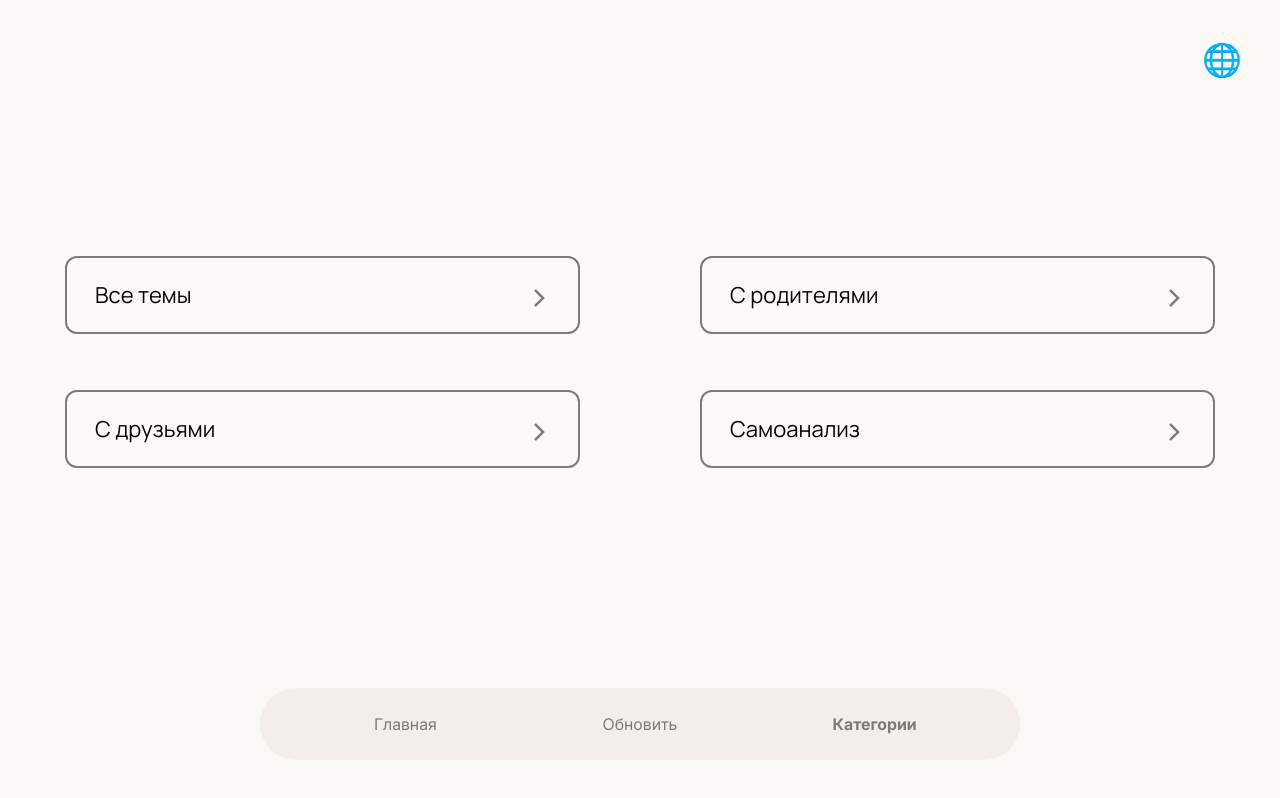
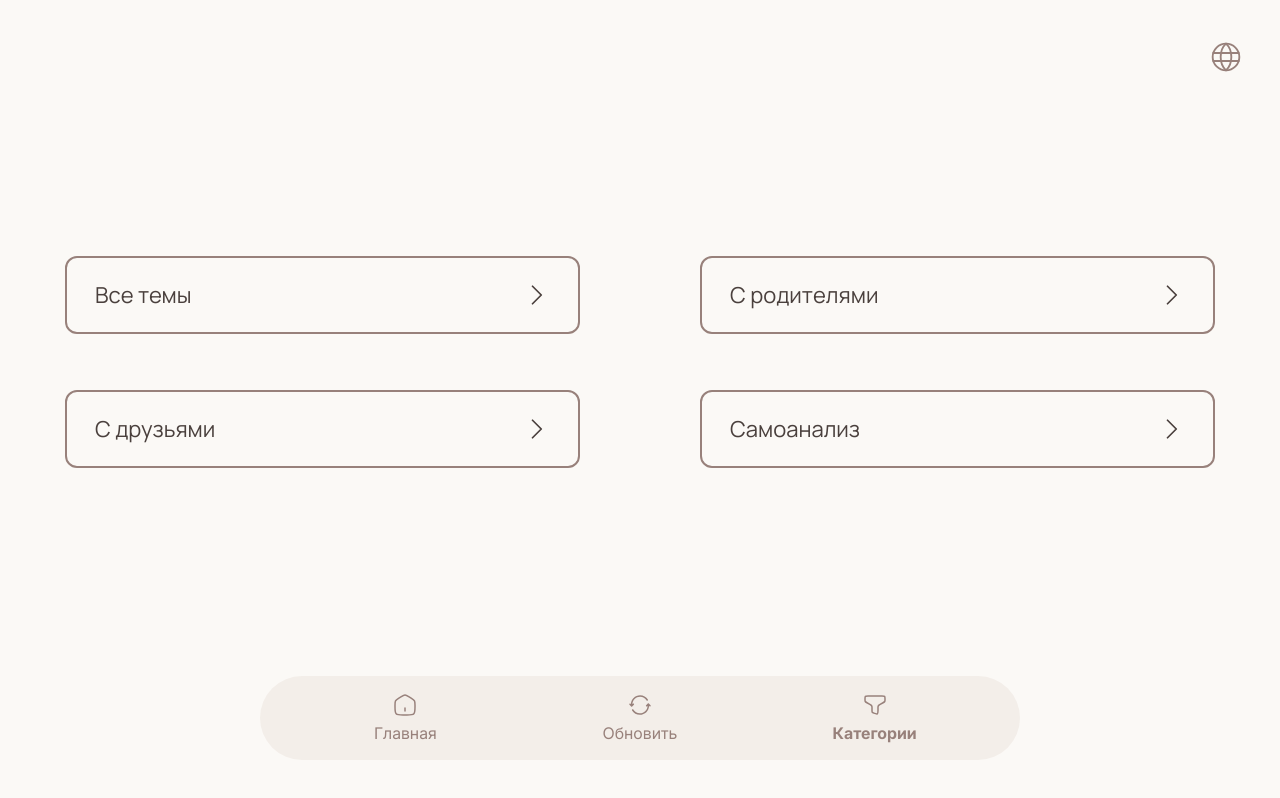
Before and after one commit to barbarastep/conversation-topics, a React (Vite) app: page / in a window 1280 px wide. Both pictures are taken after a click on the button "Категории". Built offline with nearby package versions, Linux system fonts and the light colour scheme.

Commit message:
style: add custom interface icons

```diff
--- a/src/App.tsx
+++ b/src/App.tsx
@@ -1,4 +1,11 @@
 import { useState } from 'react'
+import {
+  ArrowRightIcon,
+  CategoriesIcon,
+  GlobeIcon,
+  HomeIcon,
+  RefreshIcon,
+} from './icons'
 import { questions } from './questions'
 import { categoryLabels, categoryOptions, navigationLabels } from './labels'
 import type { Category, Language, Tab } from './types'
@@ -76,7 +83,7 @@ function App() {
           language === 'ru' ? 'Switch to English' : 'Переключить на русский'
         }
       >
-        🌐
+        <GlobeIcon className="language-icon" />
       </button>
 
       {activeTab === 'home' ? (
@@ -101,7 +108,9 @@ function App() {
               onClick={() => handleCategoryChange(category)}
             >
               {categoryLabels[language][category]}
-              <span aria-hidden="true">›</span>
+              <span aria-hidden="true">
+                <ArrowRightIcon className="category-icon" />
+              </span>
             </button>
           ))}
         </section>
@@ -113,6 +122,7 @@ function App() {
           className={`nav-button ${activeTab === 'home' ? 'nav-button-active' : ''}`}
           onClick={() => setActiveTab('home')}
         >
+          <HomeIcon className="nav-icon" />
           {navigationLabels[language].home}
         </button>
         <button
@@ -121,6 +131,7 @@ function App() {
           onClick={handleRefresh}
           disabled={activeTab !== 'home'}
         >
+          <RefreshIcon className="nav-icon" />
           {navigationLabels[language].refresh}
         </button>
         <button
@@ -128,6 +139,7 @@ function App() {
           className={`nav-button ${activeTab === 'categories' ? 'nav-button-active' : ''}`}
           onClick={() => setActiveTab('categories')}
         >
+          <CategoriesIcon className="nav-icon" />
           {navigationLabels[language].categories}
         </button>
       </nav>
--- /dev/null
+++ b/src/icons/ArrowRightIcon.tsx
@@ -0,0 +1,20 @@
+import type { IconProps } from './types'
+
+export function ArrowRightIcon({ className }: IconProps) {
+  return (
+    <svg
+      className={className}
+      viewBox="0 0 32 32"
+      fill="none"
+      aria-hidden="true"
+    >
+      <path
+        d="M12 6L22 16L12 26"
+        stroke="currentColor"
+        strokeWidth="2"
+        strokeLinecap="round"
+        strokeLinejoin="round"
+      />
+    </svg>
+  )
+}
--- /dev/null
+++ b/src/icons/CategoriesIcon.tsx
@@ -0,0 +1,18 @@
+import type { IconProps } from './types'
+
+export function CategoriesIcon({ className }: IconProps) {
+  return (
+    <svg
+      className={className}
+      viewBox="0 0 24 24"
+      fill="none"
+      aria-hidden="true"
+    >
+      <path
+        d="M19 3H5C3.58579 3 2.87868 3 2.43934 3.4122C2 3.8244 2 4.48782 2 5.81466V6.50448C2 7.54232 2 8.06124 2.2596 8.49142C2.5192 8.9216 2.99347 9.18858 3.94202 9.72255L6.85504 11.3624C7.49146 11.7206 7.80967 11.8998 8.03751 12.0976C8.51199 12.5095 8.80408 12.9935 8.93644 13.5872C9 13.8722 9 14.2058 9 14.8729V17.5424C9 18.452 9 18.9067 9.25192 19.2613C9.50385 19.6158 9.95128 19.7907 10.8462 20.1406C12.7248 20.875 13.6641 21.2422 14.3321 20.8244C15 20.4066 15 19.4519 15 17.5424V14.8729C15 14.2058 15 13.8722 15.0636 13.5872C15.1959 12.9935 15.488 12.5095 15.9625 12.0976C16.1903 11.8998 16.5085 11.7206 17.145 11.3624L20.058 9.72255C21.0065 9.18858 21.4808 8.9216 21.7404 8.49142C22 8.06124 22 7.54232 22 6.50448V5.81466C22 4.48782 22 3.8244 21.5607 3.4122C21.1213 3 20.4142 3 19 3Z"
+        stroke="currentColor"
+        strokeWidth="1.5"
+      />
+    </svg>
+  )
+}
--- /dev/null
+++ b/src/icons/GlobeIcon.tsx
@@ -0,0 +1,36 @@
+import type { IconProps } from './types'
+
+export function GlobeIcon({ className }: IconProps) {
+  return (
+    <svg
+      className={className}
+      viewBox="0 0 24 24"
+      fill="none"
+      aria-hidden="true"
+    >
+      <circle
+        cx="12"
+        cy="12"
+        r="10"
+        stroke="currentColor"
+        strokeWidth="1.4"
+        strokeLinecap="square"
+        strokeLinejoin="miter"
+      />
+      <path
+        d="M12 22C14.6666667 19.5757576 16 16.2424242 16 12C16 7.75757576 14.6666667 4.42424242 12 2C9.33333333 4.42424242 8 7.75757576 8 12C8 16.2424242 9.33333333 19.5757576 12 22Z"
+        stroke="currentColor"
+        strokeWidth="1.4"
+        strokeLinecap="round"
+        strokeLinejoin="miter"
+      />
+      <path
+        d="M2.5 9H21.5M2.5 15H21.5"
+        stroke="currentColor"
+        strokeWidth="1.4"
+        strokeLinecap="round"
+        strokeLinejoin="miter"
+      />
+    </svg>
+  )
+}
--- /dev/null
+++ b/src/icons/HomeIcon.tsx
@@ -0,0 +1,24 @@
+import type { IconProps } from './types'
+
+export function HomeIcon({ className }: IconProps) {
+  return (
+    <svg
+      className={className}
+      viewBox="0 0 24 24"
+      fill="none"
+      aria-hidden="true"
+    >
+      <path
+        d="M2 12.2039C2 9.91549 2 8.77128 2.5192 7.82274C3.0384 6.87421 3.98695 6.28551 5.88403 5.10813L7.88403 3.86687C9.88939 2.62229 10.8921 2 12 2C13.1079 2 14.1106 2.62229 16.116 3.86687L18.116 5.10812C20.0131 6.28551 20.9616 6.87421 21.4808 7.82274C22 8.77128 22 9.91549 22 12.2039V13.725C22 17.6258 22 19.5763 20.8284 20.7881C19.6569 22 17.7712 22 14 22H10C6.22876 22 4.34315 22 3.17157 20.7881C2 19.5763 2 17.6258 2 13.725V12.2039Z"
+        stroke="currentColor"
+        strokeWidth="1.5"
+      />
+      <path
+        d="M12 15L12 18"
+        stroke="currentColor"
+        strokeWidth="1.5"
+        strokeLinecap="round"
+      />
+    </svg>
+  )
+}
--- /dev/null
+++ b/src/icons/RefreshIcon.tsx
@@ -0,0 +1,21 @@
+import type { IconProps } from './types'
+
+export function RefreshIcon({ className }: IconProps) {
+  return (
+    <svg
+      className={className}
+      viewBox="0 0 24 24"
+      fill="none"
+      aria-hidden="true"
+    >
+      <path
+        d="M3.67981 11.3333H2.92981H3.67981ZM3.67981 13L3.15157 13.5324C3.44398 13.8225 3.91565 13.8225 4.20805 13.5324L3.67981 13ZM5.88787 11.8657C6.18191 11.574 6.18377 11.0991 5.89203 10.8051C5.60029 10.511 5.12542 10.5092 4.83138 10.8009L5.88787 11.8657ZM2.52824 10.8009C2.2342 10.5092 1.75933 10.511 1.46759 10.8051C1.17585 11.0991 1.17772 11.574 1.47176 11.8657L2.52824 10.8009ZM18.6156 7.39279C18.8325 7.74565 19.2944 7.85585 19.6473 7.63892C20.0001 7.42199 20.1103 6.96007 19.8934 6.60721L18.6156 7.39279ZM12.0789 2.25C7.03155 2.25 2.92981 6.3112 2.92981 11.3333H4.42981C4.42981 7.15072 7.84884 3.75 12.0789 3.75V2.25ZM2.92981 11.3333L2.92981 13H4.42981L4.42981 11.3333H2.92981ZM4.20805 13.5324L5.88787 11.8657L4.83138 10.8009L3.15157 12.4676L4.20805 13.5324ZM4.20805 12.4676L2.52824 10.8009L1.47176 11.8657L3.15157 13.5324L4.20805 12.4676ZM19.8934 6.60721C18.287 3.99427 15.3873 2.25 12.0789 2.25V3.75C14.8484 3.75 17.2727 5.20845 18.6156 7.39279L19.8934 6.60721Z"
+        fill="currentColor"
+      />
+      <path
+        d="M20.3139 11L20.8411 10.4666C20.549 10.1778 20.0788 10.1778 19.7867 10.4666L20.3139 11ZM18.1004 12.1333C17.8058 12.4244 17.8031 12.8993 18.0942 13.1939C18.3854 13.4885 18.8603 13.4913 19.1549 13.2001L18.1004 12.1333ZM21.4729 13.2001C21.7675 13.4913 22.2424 13.4885 22.5335 13.1939C22.8247 12.8993 22.822 12.4244 22.5274 12.1332L21.4729 13.2001ZM5.31794 16.6061C5.1004 16.2536 4.6383 16.1442 4.28581 16.3618C3.93331 16.5793 3.82391 17.0414 4.04144 17.3939L5.31794 16.6061ZM11.8827 21.75C16.9451 21.75 21.0639 17.6915 21.0639 12.6667H19.5639C19.5639 16.8466 16.1332 20.25 11.8827 20.25V21.75ZM21.0639 12.6667V11H19.5639V12.6667H21.0639ZM19.7867 10.4666L18.1004 12.1333L19.1549 13.2001L20.8411 11.5334L19.7867 10.4666ZM19.7867 11.5334L21.4729 13.2001L22.5274 12.1332L20.8411 10.4666L19.7867 11.5334ZM4.04144 17.3939C5.65405 20.007 8.56403 21.75 11.8827 21.75V20.25C9.10023 20.25 6.66584 18.7903 5.31794 16.6061L4.04144 17.3939Z"
+        fill="currentColor"
+      />
+    </svg>
+  )
+}
--- /dev/null
+++ b/src/icons/index.ts
@@ -0,0 +1,5 @@
+export { ArrowRightIcon } from './ArrowRightIcon'
+export { CategoriesIcon } from './CategoriesIcon'
+export { GlobeIcon } from './GlobeIcon'
+export { HomeIcon } from './HomeIcon'
+export { RefreshIcon } from './RefreshIcon'
--- /dev/null
+++ b/src/icons/types.ts
@@ -0,0 +1,3 @@
+export type IconProps = {
+  className?: string
+}
--- a/src/styles/App.css
+++ b/src/styles/App.css
@@ -14,6 +14,13 @@
   background: transparent;
   font-size: 32px;
   cursor: pointer;
+}
+
+.language-icon {
+  display: block;
+  width: 32px;
+  height: 32px;
+  color: var(--color-muted);
 }
 
 .question-card {
@@ -97,6 +104,12 @@
   cursor: pointer;
 }
 
+.nav-icon {
+  display: block;
+  width: 24px;
+  height: 24px;
+}
+
 .nav-button-active {
   font-weight: 700;
 }
@@ -135,10 +148,11 @@
   cursor: pointer;
 }
 
-.category-button span {
-  color: var(--color-muted);
-  font-size: 38px;
-  line-height: 1;
+.category-icon {
+  display: block;
+  width: 28px;
+  height: 28px;
+  color: var(--color-text);
 }
 
 @media (max-width: 767px) {
@@ -150,6 +164,11 @@
     top: 40px;
     right: 20px;
     font-size: 28px;
+  }
+
+  .language-icon {
+    width: 32px;
+    height: 32px;
   }
 
   .question-card {
@@ -209,6 +228,11 @@
     font-size: 24px;
   }
 
+  .language-icon {
+    width: 24px;
+    height: 24px;
+  }
+
   .question-card {
     min-height: calc(100vh - 124px);
     gap: 43px;
--- a/src/styles/variables.css
+++ b/src/styles/variables.css
@@ -1,7 +1,7 @@
 :root {
   --color-background: #fbf9f6;
-  --color-text: #050505;
-  --color-muted: #7d7b7a;
+  --color-text: #4a403d;
+  --color-muted: #98817b;
   --color-surface: #f3eee9;
 
   --font-question: Manrope, system-ui, sans-serif;
```
